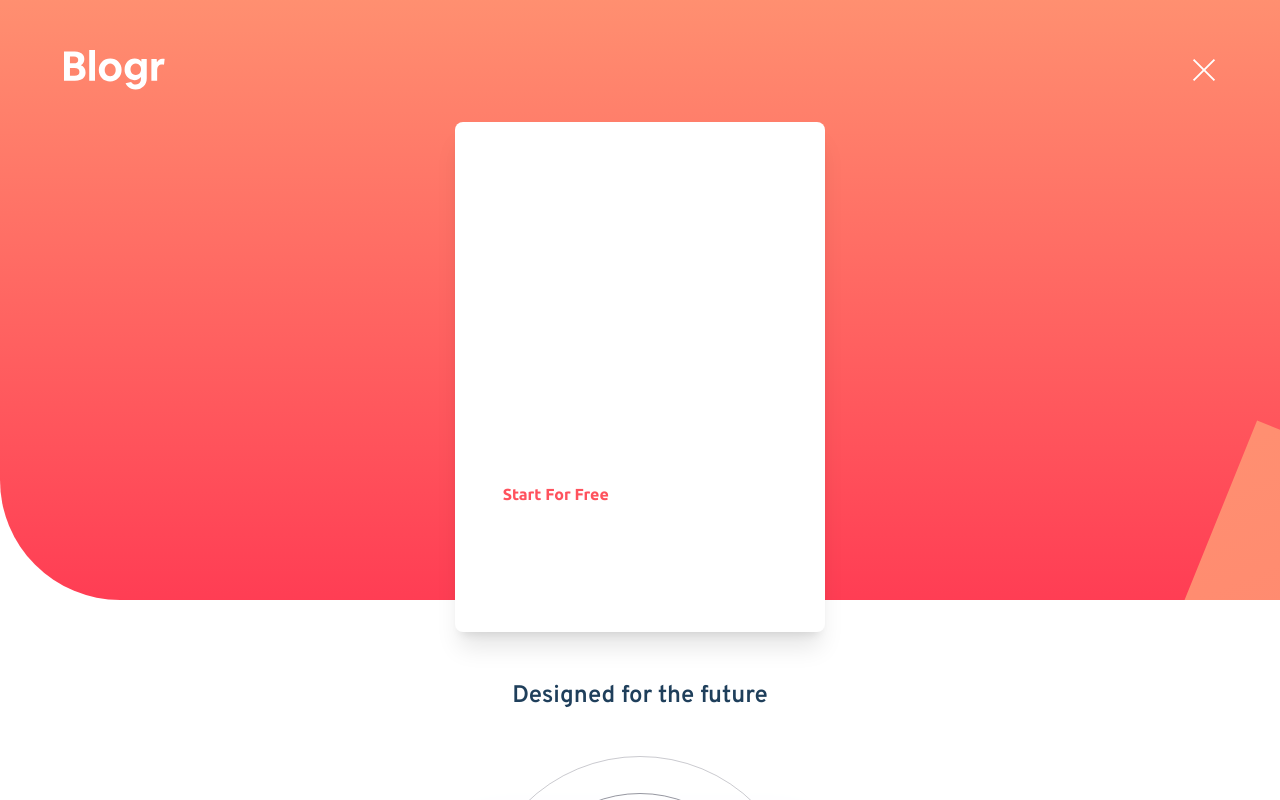
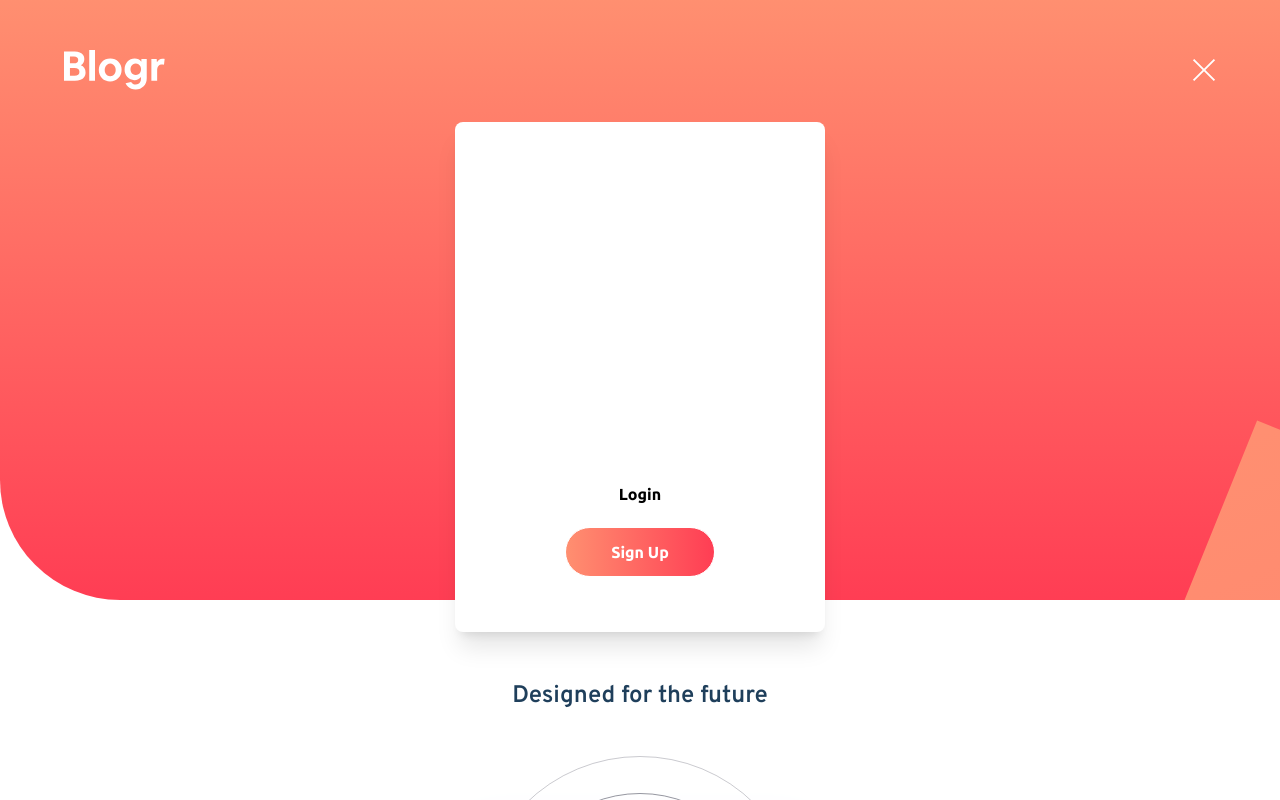
Before and after one commit to Arfirpo/blogr-landing-page-main, a React (Create React App) app: page / in a window 1280 px wide. Both pictures are taken after a click on the picture 1198 px from the left and 70 px from the top of the page. Shown: the top 800 px of the page. Built offline with nearby package versions, Linux system fonts and the light colour scheme.

Commit message:
buttons component finished

```diff
--- /dev/null
+++ b/src/components/BotonPrueba.jsx
@@ -0,0 +1,11 @@
+import React from "react";
+
+export const BotonPrueba = ({ val }) => {
+  return (
+    <div>
+      {val.map((valor, index) => (
+        <p key={index}>{console.log(valor)}</p>
+      ))}
+    </div>
+  );
+};
--- a/src/components/Buttons.jsx
+++ b/src/components/Buttons.jsx
@@ -1,23 +1,39 @@
-import { selectedIndex } from "./Header";
-import { buttonTexts } from "./Header";
 import React from "react";
 
-export const Buttons = () => {
+export const Buttons = ({ val, flex }) => {
+  const buttonText = ["Start for Free", "Learn More", "Login", "Sign Up"];
+
   return (
-    <div className="flex items-center justify-between w-full text-[1em]">
-      {selectedIndex.map((index) => (
-        <button
-          key={index}
-          className="capitalize w-[47%] h-[3.125rem] font-Ubuntu rounded-full border-none font-extrabold"
-          style={{
-            color: index % 2 === 0 ? "hsl(356, 100%, 66%)" : "hsl(0, 0%, 100%)",
-            backgroundColor: index % 2 === 0 ? "White" : "transparent",
-            border: index % 2 === 0 ? "none" : "0.0625rem solid White",
-          }}
-        >
-          {buttonTexts[index]}
-        </button>
-      ))}
+    <div
+      className={`${flex === 1 ? 'flex-row' : 'flex-col gap-2'} flex  items-center justify-between w-full text-[1em]`}
+    >
+      {val.map((index) => {
+        const isEvenIndex = index % 2 === 0;
+        let buttonClass =
+          "capitalize w-[47%] h-[3.125rem] font-Ubuntu rounded-full font-extrabold";
+
+        if (index < 2) {
+          if (isEvenIndex) {
+            buttonClass += " text-[hsl(356,100%,66%)] bg-white";
+          } else {
+            buttonClass +=
+              " text-[hsl(0,0%,100%)] border-[0.0625rem] border-white";
+          }
+        } else {
+          if (isEvenIndex) {
+            buttonClass += " text-black bg-white";
+          } else {
+            buttonClass +=
+              " text-[hsl(0,0%,100%)] border-[0.0625rem] border-white bg-gradient-to-r from-veryLightRedGradient to-lightRedGradient";
+          }
+        }
+
+        return (
+          <button key={index} className={buttonClass}>
+            {buttonText[index]}
+          </button>
+        );
+      })}
     </div>
   );
 };
--- a/src/components/Header.jsx
+++ b/src/components/Header.jsx
@@ -1,16 +1,11 @@
-// Header.js
 import React, { useState } from "react";
 import { Nav } from "./Nav";
 import logo from "../images/logo.svg";
-import { Buttons } from "./Buttons";
+import { Buttons } from "../components/Buttons";
 import patternMobile from "../images/bg-pattern-intro-mobile.svg";
-
-export const buttonTexts = ["start for free", "Sign Up", "Login", "Learn More" ];
-export const selectedIndex = [0, 3];
 
 export const Header = () => {
   const [divVisible, setDivVisible] = useState(true);
-
 
   const hideDiv = () => {
     setDivVisible((state) => !state);
@@ -22,6 +17,8 @@ export const Header = () => {
     backgroundPosition: "-345px -255px",
     backgroundSize: "355%",
   };
+
+  const headerButtons = [0, 1];
 
   return (
     <header className="h-[37.5rem] min-w-full bg-gradient-to-b from-veryLightRedGradient to-lightRedGradient rounded-bl-[7.5rem] overflow-hidden">
@@ -46,7 +43,7 @@ export const Header = () => {
               Grow your audience and build your online brand
             </p>
           </div>
-          <Buttons />
+          <Buttons val={headerButtons} flex={1} />
         </div>
       </div>
     </header>
--- a/src/components/Nav.jsx
+++ b/src/components/Nav.jsx
@@ -5,7 +5,7 @@ import { Buttons } from "./Buttons";
 
 export const Nav = ({ hideDiv }) => {
   const [changeButton, setChangeButton] = useState(true);
-
+  const navButtons = [2, 3];
   const handleButtonClick = () => {
     toggleButton();
     hideDiv();
@@ -29,8 +29,8 @@ export const Nav = ({ hideDiv }) => {
         } min-w-[17.4rem] w-[87%] max-w-[23.125rem] h-[31.875rem] bg-White absolute top-[7.625rem] left-0 right-0 mx-auto rounded-lg shadow-xl flex flex-col p-[1.625rem] `}
       >
         <div className="w-full h-[70%] "></div>
-        <div className="w-full h-[30%] ">
-          <Buttons />
+        <div className="w-full h-[30%]">
+          <Buttons val={navButtons} flex={2}/>
         </div>
       </div>
     </div>
```
